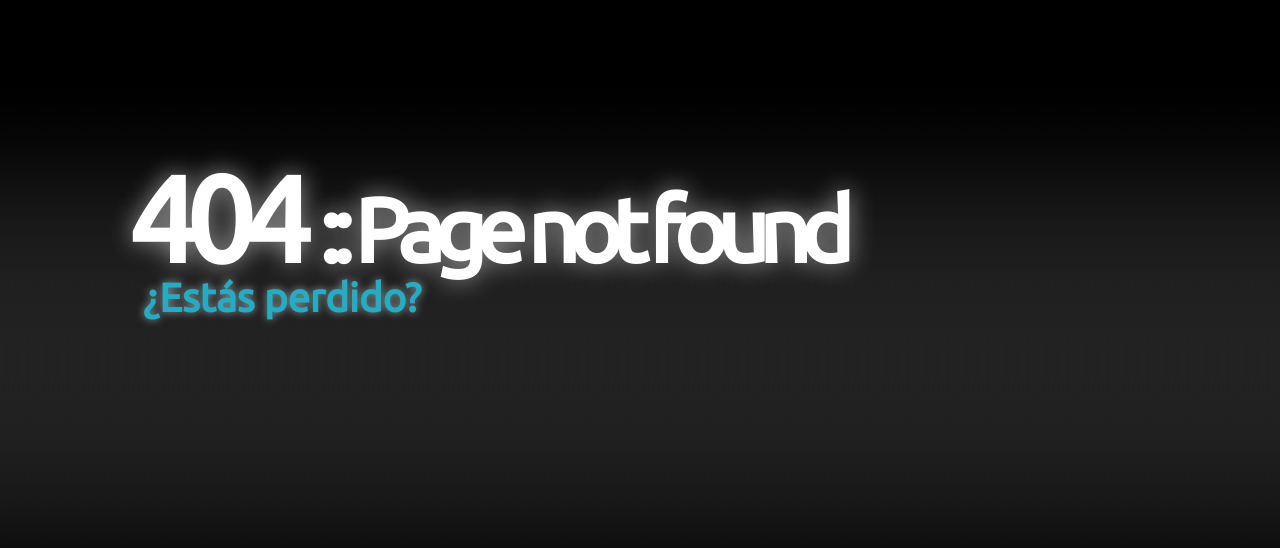
After one commit to lesthack/icoder.name, a Django app: template subscriber/templates/404.html in a window 1280 px wide. The commit adds this page. Shown: the top 548 px of the page. Run offline with Django 3.2, Linux system fonts and the light colour scheme; the template is opened without the code that fills it, so the values that code supplies are empty; parts of the project's set-up code (start-up, migrations or seed data) failed here and were passed over; some libraries are stand-ins or nearby versions.

Commit message:
Integrando pagina de error

```diff
--- a/static/subscriber/css/style.css
+++ b/static/subscriber/css/style.css
@@ -136,6 +136,25 @@ form button{
     margin-right: 5px;
     margin-left: 5px;
 }
+#error{
+    text-align: left;
+    color: white;
+}
+#error h1.error_code{
+    font-size: 120px;
+    letter-spacing: -10px;
+    text-shadow: 0 0 0.2em #999;
+}
+#error h1.error_code span{
+    font-size: 90px;
+}
+#error h2.error_description{
+    font-size: 40px;
+    text-shadow: 0 0 0.2em #999;
+    color: #1eaec5;
+    margin-left: 15px;
+    line-height: 20px;
+}
 .word_reserved{
     color: red;
 }
--- /dev/null
+++ b/subscriber/cron.py
@@ -0,0 +1,5 @@
+
+def my_scheduled_job():
+    file = open("/home/lesthack/Desktop/prueba.txt", "a")
+    file.write("mas\n")
+    file.close()
--- /dev/null
+++ b/subscriber/templates/404.html
@@ -0,0 +1,10 @@
+{% extends "base.html" %}
+
+{% block title %} El perfil mas completo para los desarrolladores {% endblock %}
+
+{% block content %}
+    <div id="error" >
+        <h1 class="error_code">404 <span>:: Page not found</span></h1>
+        <h2 class="error_description">¿Estás perdido?</h2>
+    </div>
+{% endblock %}
```
Also changed, not shown: settings.py (+7 -1 lines).
